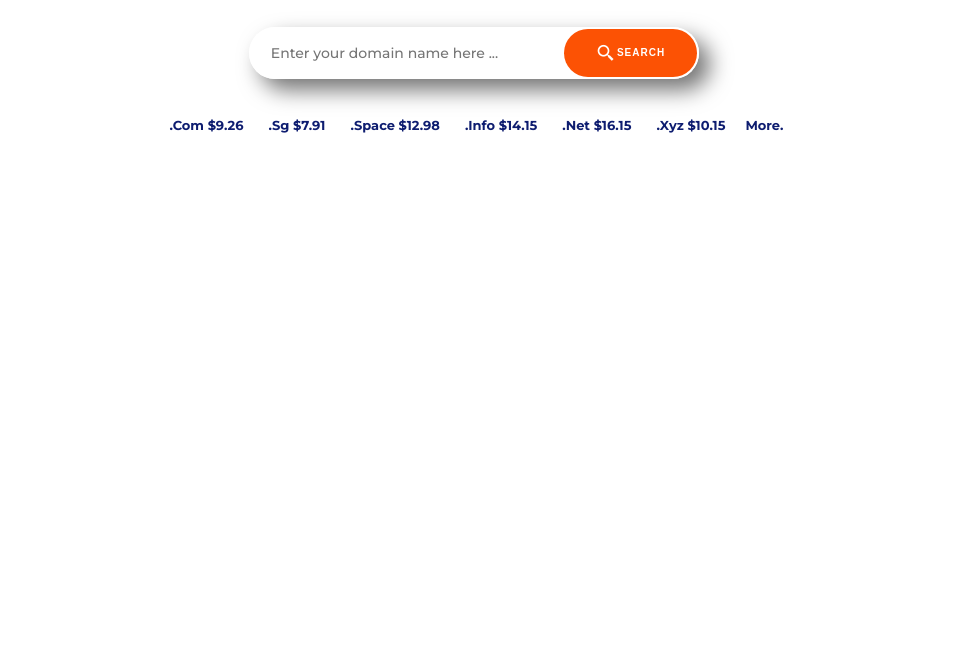
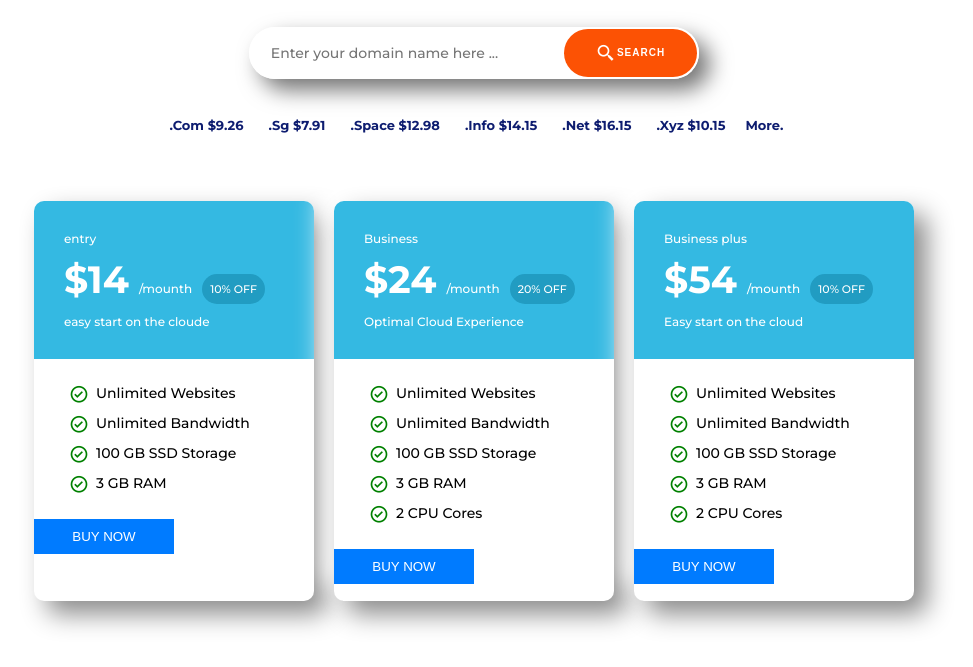
Before and after one commit to Coder-Mujahid/Team-Task01, a plain HTML site: page index.html in a window 1280 px wide. Shown: the part 709-1376 px from the top of the page, without its empty margins (166-1139 px from the left). Before the commit the page ends 880 px from the top, so only its background shows below. Drawn offline with nearby package versions, Linux system fonts and the light colour scheme.

Commit message:
work on cards

```diff
--- a/index.html
+++ b/index.html
@@ -77,11 +77,70 @@
 
     <!-- product card section -->
 
-    <section class="products">
-        <div></div>
-        <div></div>
-        <div></div>
+    <section class="card">
+        <div class="products">
+            <!-- product1 -->
+            <div>
+                <div class="head">
+                    <small>entry</small>
+                    <div class="price">
+                        <h2>$14</h2>
+                        <small>/mounth</small>
+                        <small class="off">10% OFF</small>
+                    </div>
+                    <small>easy start on the cloude</small>
+                </div>
+                <ul>
+                    <li><i class='bx bx-check-circle'></i>Unlimited Websites</li>
+                    <li><i class='bx bx-check-circle'></i>Unlimited Bandwidth</li>
+                    <li><i class='bx bx-check-circle'></i>100 GB SSD Storage</li>
+                    <li><i class='bx bx-check-circle'></i>3 GB RAM</li>
+                </ul>
+                <button>BUY NOW</button>
+            </div>
+            <!-- product2 -->
 
+            <div>
+                <div class="head">
+                    <small>Business</small>
+                    <div class="price">
+                        <h2>$24</h2>
+                        <small>/mounth</small>
+                        <small class="off">20% OFF</small>
+                    </div>
+                    <small>Optimal Cloud Experience</small>
+                </div>
+                <ul>
+                    <li><i class='bx bx-check-circle'></i>Unlimited Websites</li>
+                    <li><i class='bx bx-check-circle'></i>Unlimited Bandwidth</li>
+                    <li><i class='bx bx-check-circle'></i>100 GB SSD Storage</li>
+                    <li><i class='bx bx-check-circle'></i>3 GB RAM</li>
+                    <li><i class='bx bx-check-circle'></i>2 CPU Cores</li>
+                </ul>
+                <button>BUY NOW</button>
+            </div>
+            <!-- product3 -->
+            <div>
+                <div class="head">
+                    <small>Business plus</small>
+                    <div class="price">
+                        <h2>$54</h2>
+                        <small>/mounth</small>
+                        <small class="off">10% OFF</small>
+                    </div>
+                    <small>Easy start on the cloud</small>
+                </div>
+                <ul>
+                    <li><i class='bx bx-check-circle'></i>Unlimited Websites</li>
+                    <li><i class='bx bx-check-circle'></i>Unlimited Bandwidth</li>
+                    <li><i class='bx bx-check-circle'></i>100 GB SSD Storage</li>
+                    <li><i class='bx bx-check-circle'></i>3 GB RAM</li>
+                    <li><i class='bx bx-check-circle'></i>2 CPU Cores</li>
+                </ul>
+                <button>BUY NOW</button>
+            </div>
+
+        </div>
     </section>
 
     <script src="script.js"></script>
--- a/style.css
+++ b/style.css
@@ -371,3 +371,107 @@ body {
     }
 
   }
+
+
+  /* this is product card css */
+
+  .card{
+    width: 80%;
+    height: auto;
+    display: flex;
+    margin: 50px auto;
+    align-items: center;
+    justify-content: center;
+  }
+
+  .products {
+    display: flex;
+    width: 100%;
+    align-items: center;
+    justify-content: center;
+    flex-wrap: wrap;
+    gap: 20px;
+  }
+
+  .products > div {
+    background-color: #fff;
+    box-shadow:  13px 13px 26px #8b8b8b,
+             -13px -13px 26px #ffffff;
+    border-radius: 10px;
+    overflow: hidden;
+    width: 280px;
+    height: 400px;
+    margin-bottom: 20px;
+  }
+
+  .products .head {
+    background-color: rgb(52, 185, 226);
+    display: flex;
+    flex-direction: column;
+    gap: 10px;
+    color: white;
+    padding: 30px;
+  }
+
+  .products .price {
+    display: flex;
+    align-items: baseline;
+    justify-content: start;
+    gap: 10px;
+  }
+
+  .products .price .off{
+    padding: 8px;
+    font-size: 11px;
+    background-color: rgb(33, 156, 194);
+    border-radius: 32px;
+
+  }
+
+  .products h2 {
+    margin: 0;
+    font-size: 38px;
+  }
+
+  .products small {
+    display: block;
+    font-size: 12px;
+  }
+
+  .products ul {
+    list-style: none;
+    padding: 10px 30px;
+    margin: 10px 0;
+  }
+
+  .products li {
+    padding: 5px;
+    display: flex;
+    gap: 7px;
+    font-size: 14px;
+  }
+
+  .products li i{
+    color: green;
+    font-size: 20px;
+  }
+  .products button {
+    background-color: #007bff;
+    color: white;
+    border: none;
+    padding: 10px;
+    width: 50%; /* Set the width to 50% */
+    margin: 0 auto; /* Center the button */
+    cursor: pointer;
+    transition: background-color 0.3s ease;
+  }
+
+  .products button:hover {
+    background-color: #0056b3;
+  }
+
+  @media screen and (max-width: 768px){
+    .products h2 {
+        font-size: 32px;
+      }
+  }
```
